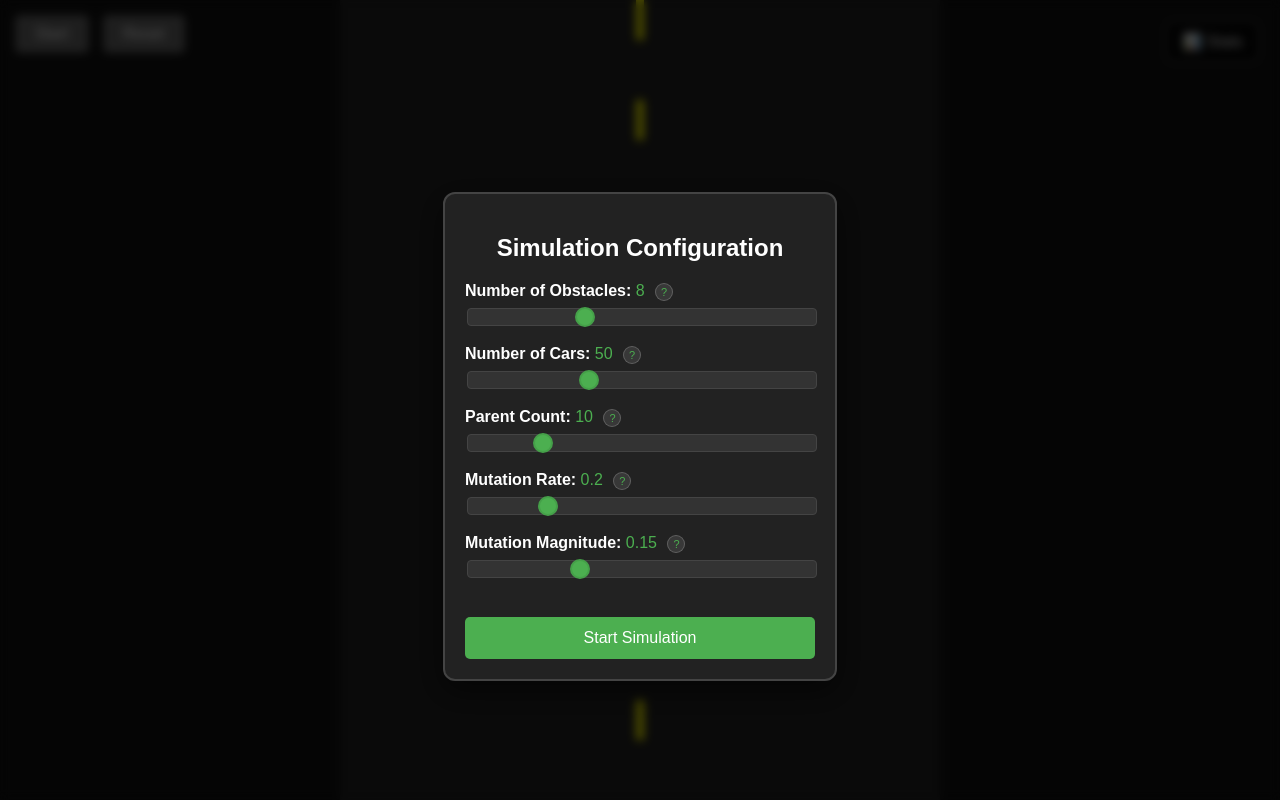
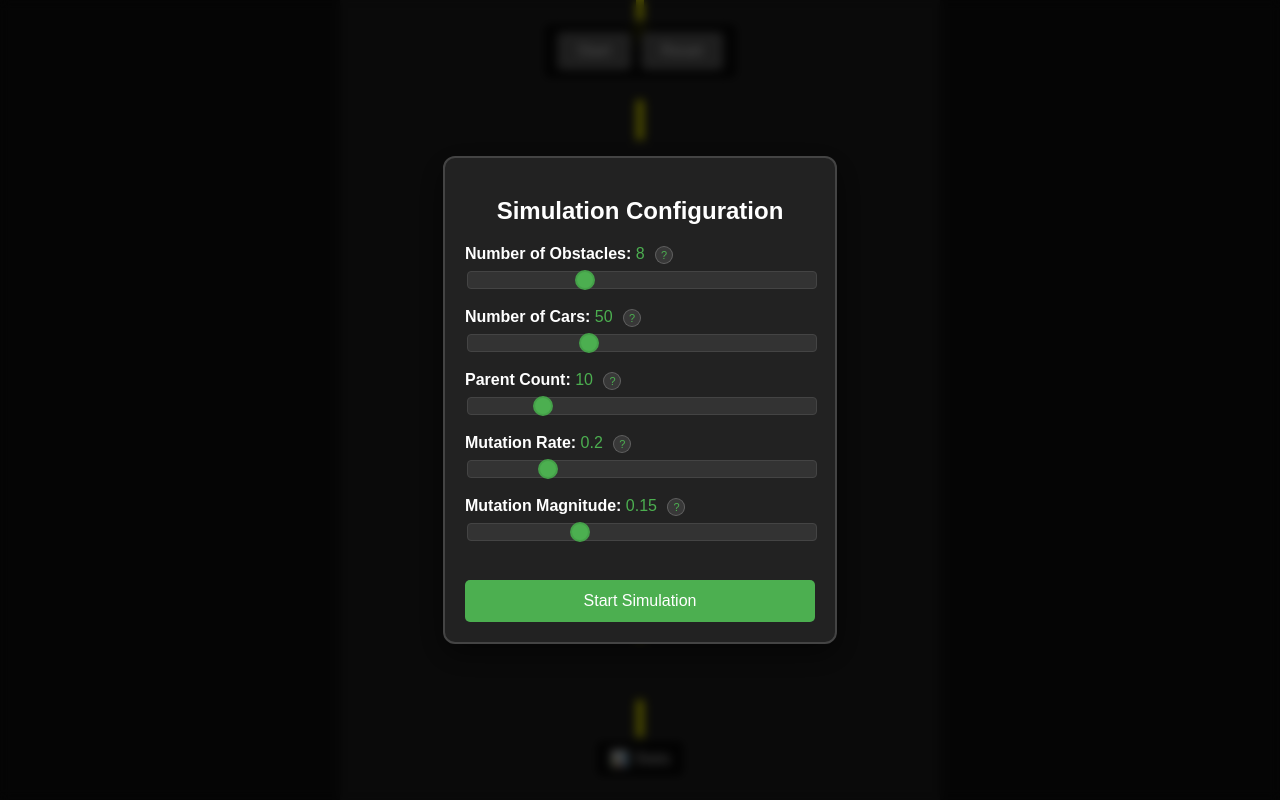
Before and after one commit to MathomJohnson/DrivingEvolution, a plain HTML site: page index.html in a window 1280 px wide. Drawn offline with Linux system fonts and the light colour scheme.

Commit message:
rearranged UI

```diff
--- a/helpers/StatisticsManager.js
+++ b/helpers/StatisticsManager.js
@@ -30,12 +30,12 @@ export class StatisticsManager {
     }
 
     openModal() {
-        this.modal.style.display = 'block';
+        this.modal.classList.add('show');
         this.drawGraph();
     }
 
     closeModal() {
-        this.modal.style.display = 'none';
+        this.modal.classList.remove('show');
     }
 
     drawGraph() {
--- a/index.html
+++ b/index.html
@@ -6,6 +6,7 @@
   <link rel="stylesheet" href="style.css" />
 </head>
 <body>
+  <div class="simulation-container">
     <canvas id="canvas"></canvas>
 
     <!-- Control buttons -->
@@ -16,6 +17,7 @@
 
     <!-- Statistics Button -->
     <button id="statsButton" class="stats-button">📊 Stats</button>
+  </div>
 
   <!-- Configuration Modal -->
   <div id="configModal" class="modal">
--- a/main.js
+++ b/main.js
@@ -61,7 +61,7 @@ function initializeSimulation() {
 }
 
 function showConfigModal() {
-    configModal.style.display = 'block';
+    configModal.classList.add('show');
     startPauseBtn.disabled = true;
     resetBtn.disabled = true;
 }
@@ -81,7 +81,7 @@ function startSimulation() {
     }
 
     simState.configure(obstacleCount, carCount, parentCount, mutationRate, mutationMagnitude);
-    configModal.style.display = 'none';
+    configModal.classList.remove('show');
     createSimulation();
     startPauseBtn.disabled = false;
     resetBtn.disabled = false;
--- a/style.css
+++ b/style.css
@@ -2,24 +2,47 @@ body {
     margin: 0;
     background: #111;
     overflow: hidden;
+    display: flex;
+    justify-content: center;
+    align-items: center;
+    min-height: 100vh;
+  }
+
+  /* Simulation container */
+  .simulation-container {
+    position: relative;
+    display: flex;
+    flex-direction: column;
+    align-items: center;
+    justify-content: center;
+    width: 100%;
+    height: 100vh;
   }
 
   canvas {
     display: block;
-    margin: 0 auto;
     background: #222;
+    max-width: 100%;
+    max-height: 100vh;
   }
 
   /* Control buttons */
   #controls {
     position: absolute;
-    top: 10px;
-    left: 10px;
+    top: 20px;
+    left: 50%;
+    transform: translateX(-50%);
     z-index: 1000;
+    display: flex;
+    gap: 10px;
+    background: rgba(0, 0, 0, 0.7);
+    padding: 10px 15px;
+    border-radius: 10px;
+    border: 2px solid #444;
+    backdrop-filter: blur(5px);
   }
 
   #controls button {
-    margin: 5px;
     padding: 10px 20px;
     font-size: 16px;
     cursor: pointer;
@@ -28,6 +51,7 @@ body {
     border: none;
     border-radius: 5px;
     transition: all 0.3s ease;
+    white-space: nowrap;
   }
 
   #controls button:hover {
@@ -156,9 +180,10 @@ body {
 
   /* Statistics Button */
   .stats-button {
-    position: fixed;
-    top: 20px;
-    right: 20px;
+    position: absolute;
+    bottom: 20px;
+    left: 50%;
+    transform: translateX(-50%);
     background: rgba(0, 0, 0, 0.7);
     color: white;
     border: 2px solid #444;
@@ -189,15 +214,22 @@ body {
     backdrop-filter: blur(5px);
   }
 
+  .modal.show {
+    display: flex;
+    justify-content: center;
+    align-items: center;
+  }
+
   .modal-content {
     background-color: #222;
-    margin: 5% auto;
     padding: 0;
     border: 2px solid #444;
     border-radius: 12px;
     width: 650px;
     max-width: 90%;
+    max-height: 90vh;
     box-shadow: 0 10px 30px rgba(0, 0, 0, 0.5);
+    overflow-y: auto;
   }
 
   .modal-header {
```
Lines whose indentation alone changed are shown as unchanged.
